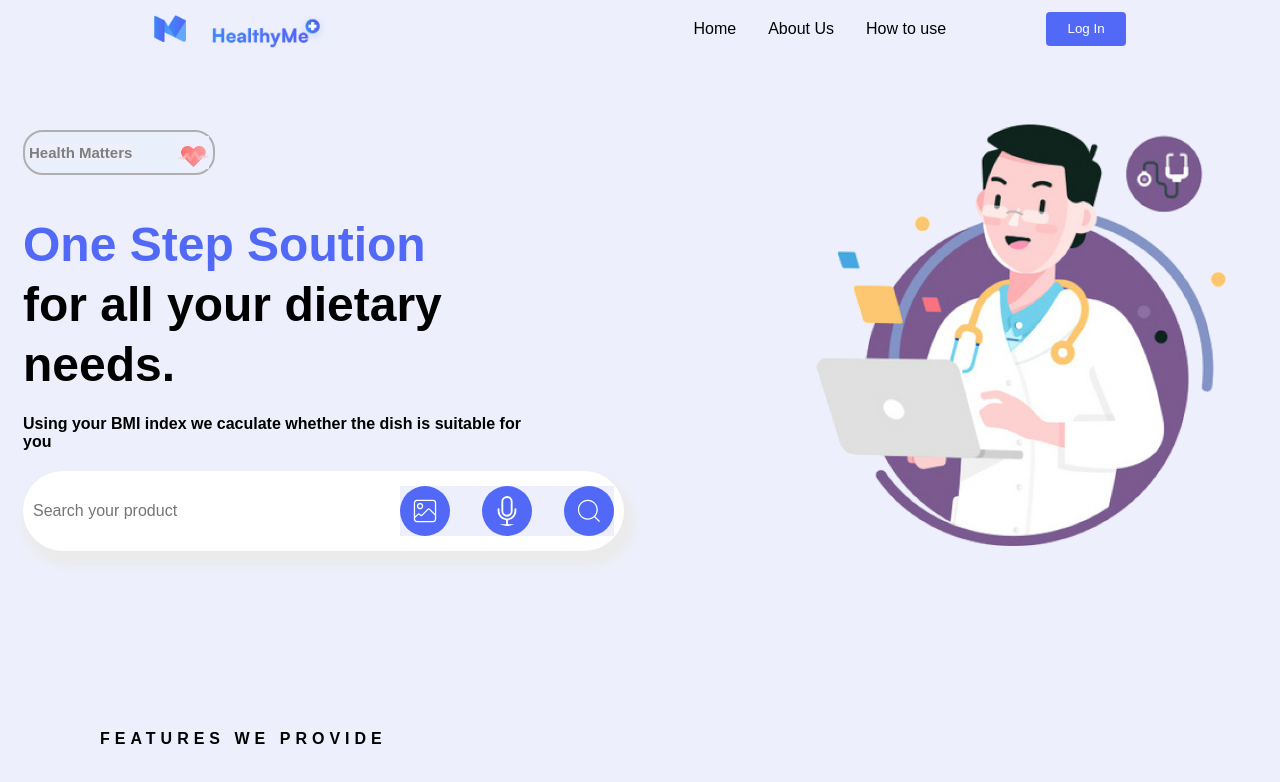
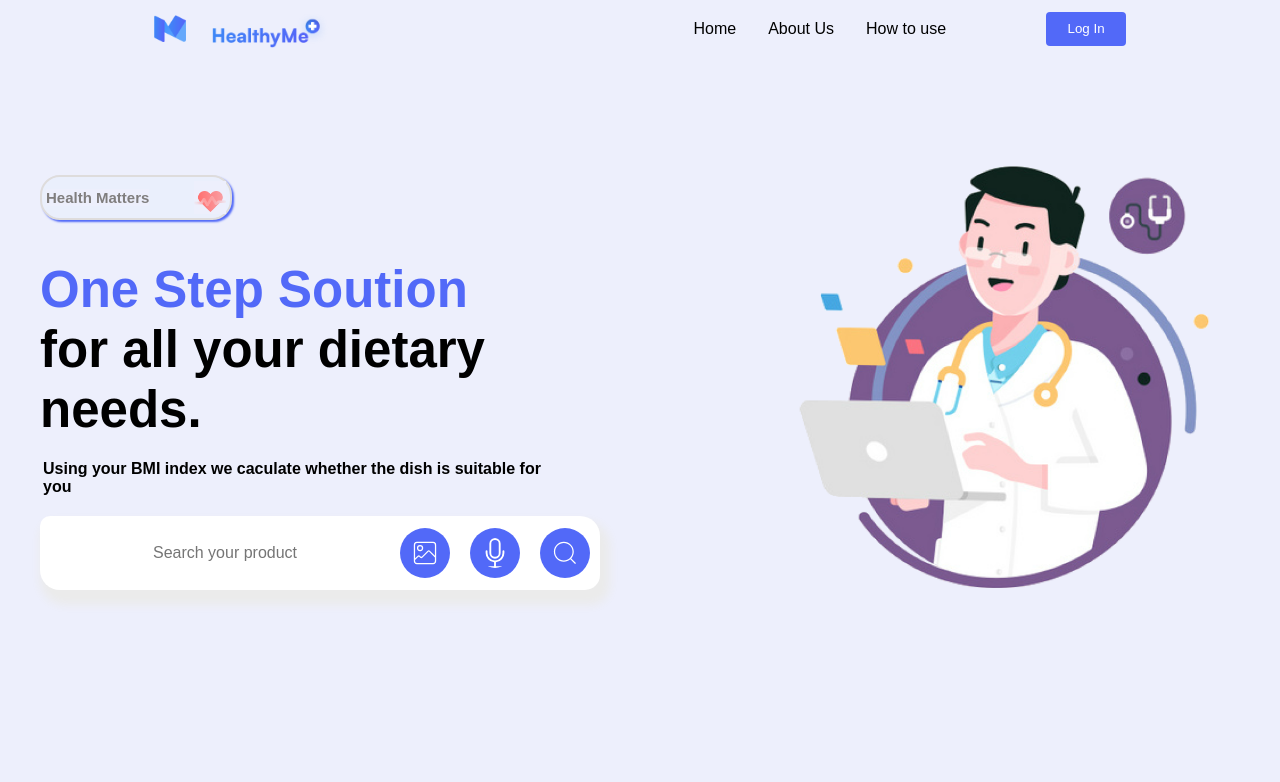
Before and after one commit to Govamarket/Programming, a React (Create React App) app: page / in a window 1280 px wide. Shown: the top 782 px of the page. Built offline with nearby package versions, Linux system fonts and the light colour scheme.

Commit message:
initial commit

```diff
--- a/src/component/Landpage.css
+++ b/src/component/Landpage.css
@@ -11,6 +11,8 @@
     justify-content: space-evenly;
     align-items: center;
     position: relative;
+    padding: 10px;
+    margin-top: 2rem;
 }
 
 .border-box{
@@ -24,8 +26,10 @@
     font-size: 10px;
     font-family: sans-serif;
     background: #EAEFFC;
-    border: 2px solid rgb(175, 175, 175);
+    border: 2px solid rgb(222, 220, 220);
+    box-shadow: 2px 2px 2px #5269F8;
     margin-bottom: 40px;
+    position: relative;
 }
 
 .border-box img{
@@ -35,9 +39,11 @@
 }
 
 .land-text{
-    font-size: 2rem;
-    font-weight: 300;
+    display: block;
+    font-size: 34px;
+    font-weight: 600;
     line-height: 60px;
+    font-family:Arial, Helvetica, sans-serif;
     margin-bottom: 20px;
 }
 
@@ -55,6 +61,7 @@
 .article{
     margin-bottom: 20px;
     font-weight: 650;
+    margin-left: 3px;
 }
 
 .flex-side img{
@@ -66,19 +73,21 @@
 section input{
     outline: none;
     border: none;
+    min-width: 350px;
+    height: 50px;
+    text-align: center;
     font-family: sans-serif;
     color: #000 !important;
     background: none;
     position: relative;
-    border-radius: 100px;
     font-size: 1rem;
 }
 
 
 .inputIcon{
     display: flex;
-    margin-left: 10rem;
-    column-gap: 2rem;
+    background-color: #fff;
+    column-gap: 20px;
     align-items: center;
     position: relative;
   }
@@ -87,9 +96,9 @@ section input{
 section .serchInput{
     display: flex;
     min-width: 50%;
-    background: #fff;
-    padding: 15px 10px;
-    border-radius: 100px;
+    background-color: #fff;
+    padding: 12px 10px;
+    border-radius: 10px 20px 15px;
     box-shadow: 5px 10px 10px 5px rgb(235, 235, 235);
 }
 
@@ -300,4 +309,13 @@ section CiImageOn{
         font-weight: 500;
 }
 
+section .serchInput{
+    display: flex;
+    min-width: 40%;
+    /* background: #fff; */
+    padding: 15px 10px;
+    border-radius: 100px;
+    box-shadow: 5px 10px 10px 5px rgb(235, 235, 235);
 }
+
+}
--- a/src/component/Landpage.js
+++ b/src/component/Landpage.js
@@ -36,6 +36,7 @@ function Landpage() {
             </p>
           </section>
 
+{/* Input search  */}
           <section className="inp-sr">
             <div className="serchInput">
               <input placeholder="Search your product"></input>
--- a/src/component/Navbar.css
+++ b/src/component/Navbar.css
@@ -86,11 +86,13 @@ position: relative;
 
 
 /* Media query for responsiveness */
-@media (max-width: 768px) {
+@media (max-width: 900px) {
 
         .toggle-button {
             display: flex;
+
         }
+
 
         .nav-links{
             display: none;
```
